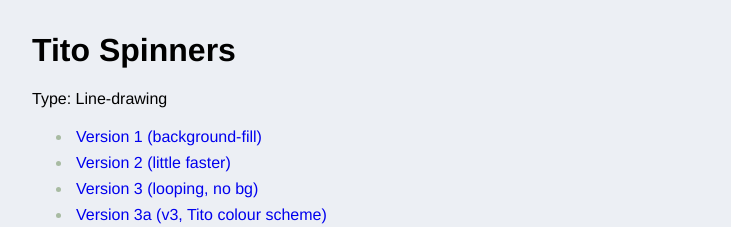
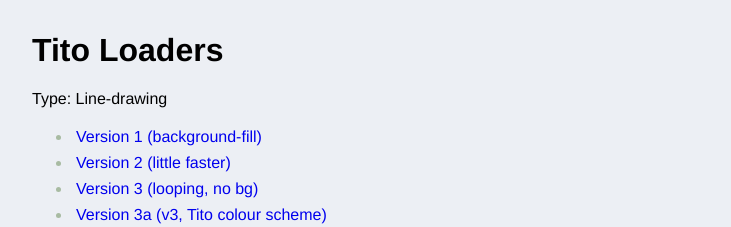
Before and after one commit to donovanh/donovanh.github.com, a Jekyll site: the page tito/animations/loading/index.html, which Jekyll copies as it is, in a window 1280 px wide. Shown: the top 227 px of the page, without its empty margins (0-731 px from the left). Built offline with Jekyll 4.4.1, drawn with Linux system fonts in a browser that asks for light colours.

```diff
--- a/tito/animations/loading/index.html
+++ b/tito/animations/loading/index.html
@@ -1,6 +1,6 @@
 <html>
   <head>
-  <title>Tito spinners</title>
+  <title>Tito loaders</title>
   <style>
     body {
       background: #ECEFF4;
@@ -17,7 +17,7 @@
   </style>
   </head>
   <body>
-  <h1>Tito Spinners</h1>
+  <h1>Tito Loaders</h1>
   <p>Type: Line-drawing</p>
   <ul>
     <li><a href="./v1.html">Version 1 (background-fill)</a></li>
```
